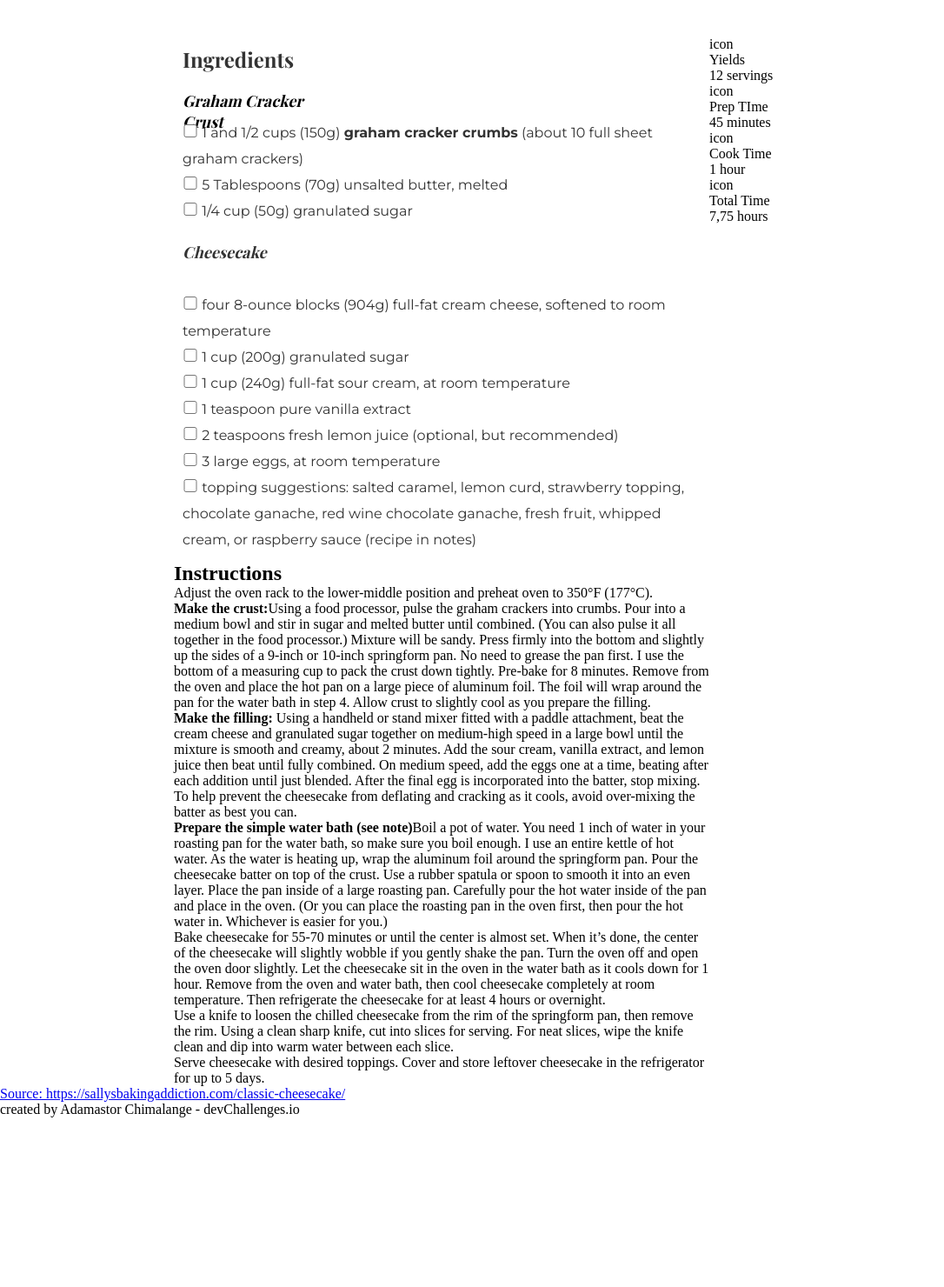
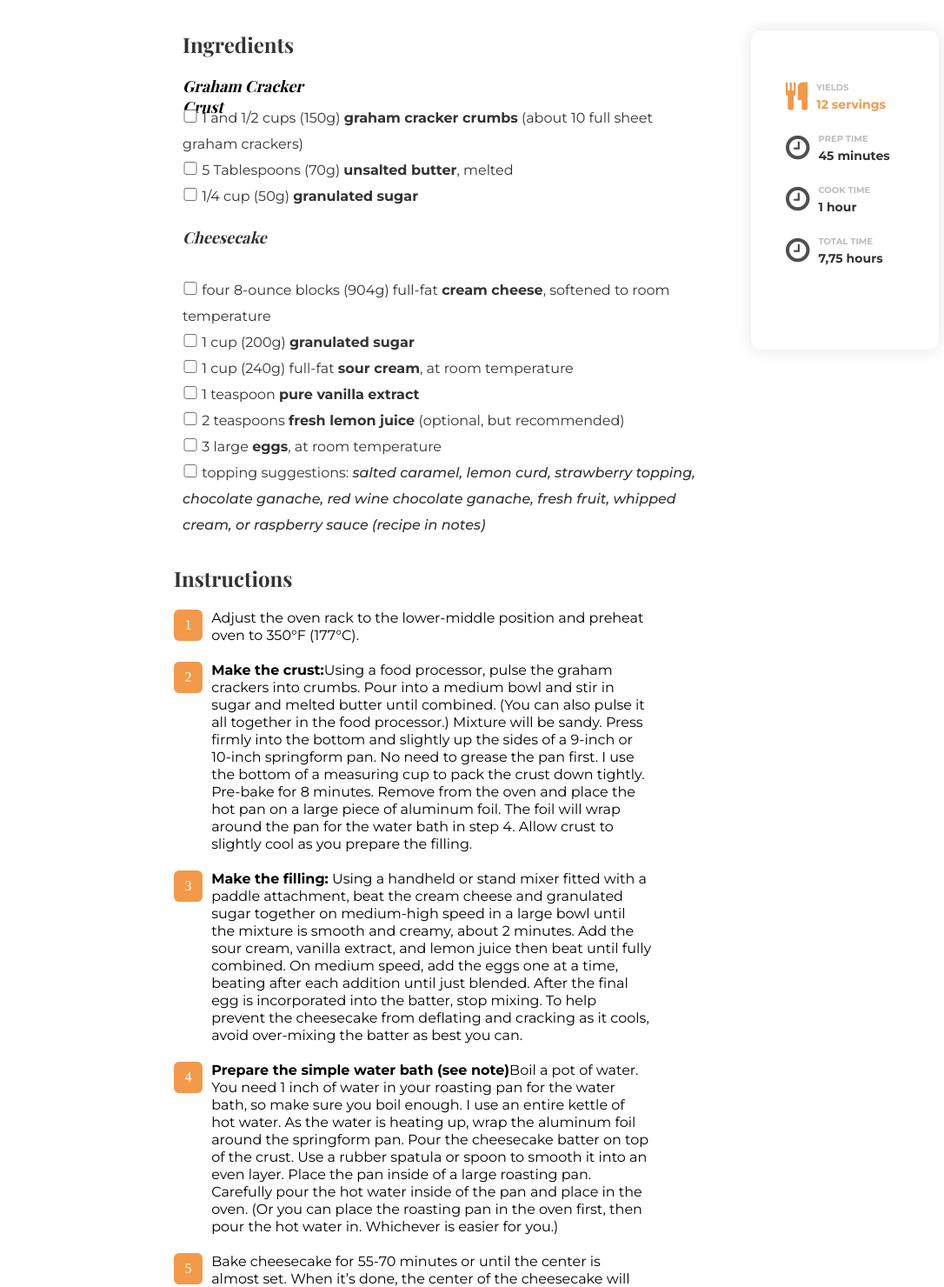
Before and after one commit to adamcarneiro/Recipe-Page, a plain HTML site: page index.html in a window 1280 px wide. Shown: the part 720-2200 px from the top of the page at 87% size, without its empty margins (0-1086 px from the left). Before the commit the page ends 2005 px from the top, so only its background shows below. Drawn offline with nearby package versions, Linux system fonts and the light colour scheme; a web font is replaced by a local one.

Commit message:
Web completed

```diff
--- a/index.html
+++ b/index.html
@@ -4,6 +4,7 @@
   <meta charset="UTF-8">
   <meta http-equiv="X-UA-Compatible" content="IE=edge">
   <meta name="viewport" content="width=device-width, initial-scale=1.0">
+  <link rel="stylesheet" href="https://cdnjs.cloudflare.com/ajax/libs/font-awesome/4.7.0/css/font-awesome.min.css">
   <link rel="preconnect" href="https://fonts.gstatic.com">
   <link href="https://fonts.googleapis.com/css2?family=Montserrat:ital,wght@0,400;0,700;1,500&family=Playfair+Display:ital,wght@0,700;1,400&display=swap" rel="stylesheet">
   <link rel="stylesheet" href="style.css">
@@ -35,29 +36,29 @@
                   <input type="checkbox" id="vehicle1" name="vehicle1" value="Bike">
                   <label for="">1 and 1/2 cups (150g) <b>graham cracker crumbs</b> (about 10 full sheet graham crackers)</label><br>
                   <input type="checkbox" id="vehicle2" name="vehicle2" value="Car">
-                  <label for="">5 Tablespoons (70g) unsalted butter, melted</label><br>
+                  <label for="">5 Tablespoons (70g) <b>unsalted butter</b>, melted</label><br>
                   <input type="checkbox" id="vehicle3" name="vehicle3" value="Boat">
-                  <label for="">1/4 cup (50g) granulated sugar</label><br>
+                  <label for="">1/4 cup (50g) <b>granulated sugar</b></label><br>
                 </div>
 
                 <div class="cheesecake-recipe">
                   <h2>Cheesecake</h2>
                   <div class="check--items">
                     <input type="checkbox">
-                    <label for="">four 8-ounce blocks (904g) full-fat cream cheese, softened to room temperature</label><br>
+                    <label for="">four 8-ounce blocks (904g) full-fat <b>cream cheese</b>, softened to room temperature</label><br>
                     <input type="checkbox" id="vehicle2" name="vehicle2" value="Car">
-                    <label for="">1 cup (200g) granulated sugar</label><br>
+                    <label for="">1 cup (200g) <b>granulated sugar</b></label><br>
                     <input type="checkbox" id="vehicle3" name="vehicle3" value="Boat">
-                    <label for="">1 cup (240g) full-fat sour cream, at room temperature</label><br>
+                    <label for="">1 cup (240g) full-fat <b>sour cream</b>, at room temperature</label><br>
                     <input type="checkbox" id="vehicle3" name="vehicle3" value="Boat">
-                    <label for="">1 teaspoon pure vanilla extract</label><br>
+                    <label for="">1 teaspoon <b>pure vanilla extract</b></label><br>
                     <input type="checkbox" id="vehicle3" name="vehicle3" value="Boat">
-                    <label for="">2 teaspoons fresh lemon juice (optional, but recommended)</label><br>
+                    <label for="">2 teaspoons <strong> fresh lemon juice</strong> (optional, but recommended)</label><br>
                     <input type="checkbox" id="vehicle3" name="vehicle3" value="Boat">
-                    <label for="">3 large eggs, at room temperature</label><br>
+                    <label for="">3 large <b>eggs</b>, at room temperature</label><br>
                     <input type="checkbox" id="vehicle3" name="vehicle3" value="Boat">
-                    <label for="">topping suggestions: salted caramel, lemon curd, strawberry topping, chocolate ganache, red wine chocolate ganache, fresh fruit,
-                      whipped cream, or raspberry sauce (recipe in notes) </label><br>
+                    <label for="">topping suggestions: <i> salted caramel, lemon curd, strawberry topping, chocolate ganache, red wine chocolate ganache, fresh fruit,
+                      whipped cream, or raspberry sauce (recipe in notes) </i></label><br>
                   </div>
                 </div>
               </div>
@@ -68,14 +69,14 @@
               <h2>Instructions</h2>
 
                 <div class="instruction-block">
-                  <div class="icon-div"></div>
+                  <div class="icon-div"><span>1</span></div>
                   <div class="instruction-content">
                     <p>Adjust the oven rack to the lower-middle position and preheat oven to 350°F (177°C).</p>
                   </div>
                 </div>
 
                 <div class="instruction-block">
-                    <div class="icon-div"></div>
+                    <div class="icon-div"><span>2</span></div>
                     <div class="instruction-content">
                       <p><b>Make the crust:</b>Using a food processor, pulse the graham crackers into crumbs. Pour into a medium bowl and stir in sugar and melted butter until combined. (You can also pulse it all together in the food processor.) Mixture will be sandy. Press firmly into the bottom and slightly up the sides of a 9-inch or 10-inch springform pan. No need to grease the pan first. I use the bottom of a measuring cup to pack the crust down tightly. Pre-bake for 8 minutes. Remove from the oven and place the hot pan on a large piece of aluminum foil. The foil will wrap around the pan for the water bath in step 4.
                         Allow crust to slightly cool as you prepare the filling.</p>
@@ -83,7 +84,7 @@
                 </div>
 
                 <div class="instruction-block">
-                    <div class="icon-div"></div>
+                    <div class="icon-div"><span>3</span></div>
                     <div class="instruction-content">
                         <p><b>Make the filling:</b> Using a handheld or stand mixer fitted with a paddle attachment, beat the cream cheese and granulated sugar together on medium-high speed in a large bowl until the mixture is smooth and creamy, about 2 minutes. Add the sour cream, vanilla extract, and lemon juice then beat until fully combined. On medium speed, add the eggs one at a time, beating after each addition until just blended.
                           After the final egg is incorporated into the batter, stop mixing. To help prevent the cheesecake from deflating and cracking as it cools, avoid over-mixing the batter as best you can.</p>
@@ -91,7 +92,7 @@
                 </div>
 
                 <div class="instruction-block">
-                    <div class="icon-div"></div>
+                    <div class="icon-div"><span>4</span></div>
                     <div class="instruction-content">
                           <p>
                             <b>Prepare the simple water bath (see note)</b>Boil a pot of water. You need 1 inch of water in your roasting pan for the water bath, so make sure you boil enough. I use an entire kettle of hot water. As the water is heating up, wrap the aluminum foil around the springform pan. Pour the cheesecake batter on top of the crust. Use a rubber spatula or spoon to smooth it into an even layer. Place the pan inside of a large roasting pan. Carefully pour the hot water inside of the pan and place in the oven.
@@ -101,7 +102,7 @@
                 </div>
 
                 <div class="instruction-block">
-                    <div class="icon-div"></div>
+                    <div class="icon-div"><span>5</span></div>
                     <div class="instruction-content">
                         <p>Bake cheesecake for 55-70 minutes or until the center is almost set.
                           When it’s done, the center of the cheesecake will slightly wobble if you gently shake the pan. Turn the oven off and open the oven door slightly. Let the cheesecake sit in the oven in the water bath as it cools down for 1 hour. Remove from the oven and water bath, then cool cheesecake completely at room temperature. Then refrigerate the cheesecake for at least 4 hours or overnight.</p>
@@ -109,7 +110,7 @@
                 </div>
 
                 <div class="instruction-block">
-                            <div class="icon-div"></div>
+                            <div class="icon-div"><span>6</span></div>
                             <div class="instruction-content">
                               <p>Use a knife to loosen the chilled cheesecake from the rim of the springform pan, then remove the rim.
                                 Using a clean sharp knife, cut into slices for serving. For neat slices, wipe the knife clean and dip into warm water between each slice.</p>
@@ -117,7 +118,7 @@
                 </div>
 
                 <div class="instruction-block">
-                  <div class="icon-div"></div>
+                  <div class="icon-div"><span>7</span></div>
                   <div class="instruction-content">
                     <p>Serve cheesecake with desired toppings. Cover and store leftover cheesecake in the refrigerator for up to 5 days.</p>
                   </div>
@@ -129,29 +130,39 @@
         </div>
 
           <!-- LEFT SIDE INFORMATION -->
-        <div class="left--informatiom">
-          <div class="plate-informatiom--block">
-            <span>icon</span>
-            <p>Yields</p>
-            <p>12 servings</p>
+        <div class="left--information">
+          <div class="plate-information--block">
+            <span class="fa fa-cutlery fa-2x" style="color: #F2994A"></span>
+            <div class="information">
+              <p class="information--top">Yields</p>
+              <p class="information--down" style="color: #F2994A;"><b>12 servings</b> </p>
+            </div>
+
           </div>
 
-          <div class="plate-informatiom--block">
-            <span>icon</span>
-            <p>Prep TIme</p>
-            <p>45 minutes</p>
+          <div class="plate-information--block">
+            <i class="fa fa-clock-o fa-2x clock"></i>
+            <div class="information">
+              <p class="information--top">Prep TIme</p>
+            <p class="information--down"> <b>45 minutes</b></p>
+            </div>
           </div>
 
-          <div class="plate-informatiom--block">
-            <span>icon</span>
-            <p>Cook Time </p>
-            <p>1 hour</p>
+          <div class="plate-information--block">
+            <i class="fa fa-clock-o fa-2x clock"></i>
+              <div class="information">
+              <p class="information--top">Cook Time </p>
+              <p class="information--down"> <b>1 hour</b></p>
+              </div>
+
           </div>
 
-          <div class="plate-informatiom--block">
-            <span>icon</span>
-            <p>Total Time </p>
-            <p>7,75 hours</p>
+          <div class="plate-information--block">
+            <i class="fa fa-clock-o fa-2x clock"></i>
+            <div class="information">
+              <p class="information--top">Total Time </p>
+              <p class="information--down"><b>7,75 hours</b></p>
+            </div>
           </div>
         </div>
 
@@ -162,6 +173,7 @@
   <footer>
     <a href="https://sallysbakingaddiction.com/classic-cheesecake/ ">Source: https://sallysbakingaddiction.com/classic-cheesecake/ </a>
     <p>created by Adamastor Chimalange - devChallenges.io</p>
+
   </footer>
 </body>
 </html>
--- a/style.css
+++ b/style.css
@@ -36,10 +36,11 @@ header{
 }
 
 .header--container{
-    width: 50%;
+    width: 62%;
     margin-left: 20px;
     /* padding: 10px; */
     padding-top: 10px;
+
 }
 
 .header--container >p{
@@ -74,6 +75,8 @@ main{
     flex: 1 1 100%;
     margin-top: 50px;
     width: 100%;
+
+    justify-content: space-between;
 }
 
 .recipes-container{
@@ -161,3 +164,167 @@ label{
 
     color: #333333;
 }
+
+.instructions-container{
+    margin-top: 20px;
+}
+
+.instructions-container>h2{
+    width: 8.5625rem;
+    height: 2rem;
+
+    font-family: Playfair Display;
+    font-style: normal;
+    font-weight: bold;
+    font-size: 1.5rem;
+    line-height: 2rem;
+    /* identical to box height */
+
+    /* Gray 1 */
+
+    color: #333333;
+}
+
+.instruction-block{
+    display: flex;
+    width: 34.375rem;
+    padding-top: 20px;
+
+}
+
+.icon-div{
+    width: 36px;
+    height: 36px;
+
+    /* Orange */
+
+    background: #F2994A;
+    border-radius: 6px;
+    display: flex;
+    align-items: center;
+    justify-content: center;
+    color: white;
+}
+
+.instruction-content{
+    width: 100%;
+    /* height: 40px; */
+
+    font-family: Montserrat;
+    font-style: normal;
+    font-weight: normal;
+    font-size: 1rem;
+    line-height: 1.25rem;
+
+    color: #000000;
+    /* margin-top: 20px; */
+   margin-left: 10px;
+}
+
+footer{
+    margin-top: 40px;
+}
+
+footer >a{
+    margin: 40px 0 0 200px;
+
+    width: 500px;
+    height: 24px;
+
+    font-family: Montserrat;
+    font-style: italic;
+    font-weight: normal;
+    font-size: 16px;
+    line-height: 150%;
+    /* identical to box height, or 24px */
+
+    /* Gray 4 */
+
+    color: #BDBDBD;
+}
+
+footer >p{
+    margin-top: 50px;
+
+    font-family: Montserrat;
+    font-style: normal;
+    font-weight: 500;
+    font-size: 14px;
+    line-height: 17px;
+    /* identical to box height */
+
+    text-align: center;
+
+    color: #828282;
+
+}
+
+
+/* Left side */
+.left--information{
+
+    width: 216px;
+    height: 367px;
+
+    background: #FFFFFF;
+    box-shadow: 0px 0px 20px rgba(0, 0, 0, 0.1);
+    border-radius: 12px;
+
+    margin-top: 10px;
+
+    /* background-color: violet; */
+    padding: 60px 40px;
+}
+
+.plate-information--block{
+    /* background-color: tomato; */
+    display: flex;
+    margin-bottom: 25px;
+}
+
+.information{
+    margin-left: 10px;
+}
+
+.information--top{
+/* width: 38px; */
+/* height: 12px; */
+
+font-family: Montserrat;
+font-style: normal;
+font-weight: bold;
+font-size: 10px;
+line-height: 12px;
+text-transform: uppercase;
+
+/* Gray 4 */
+
+color: #BDBDBD;
+}
+
+.information--down{
+    /* position: absolute;
+width: 43px;
+height: 17px;
+left: 1069px;
+top: 935px; */
+
+font-family: Montserrat;
+font-style: normal;
+font-weight: 500;
+font-size: 14px;
+line-height: 17px;
+/* identical to box height */
+
+
+/* Gray 1 */
+
+color: #333333;
+
+margin-top: 5px;
+}
+
+.clock{
+
+    color:#4F4F4F;
+}
```
